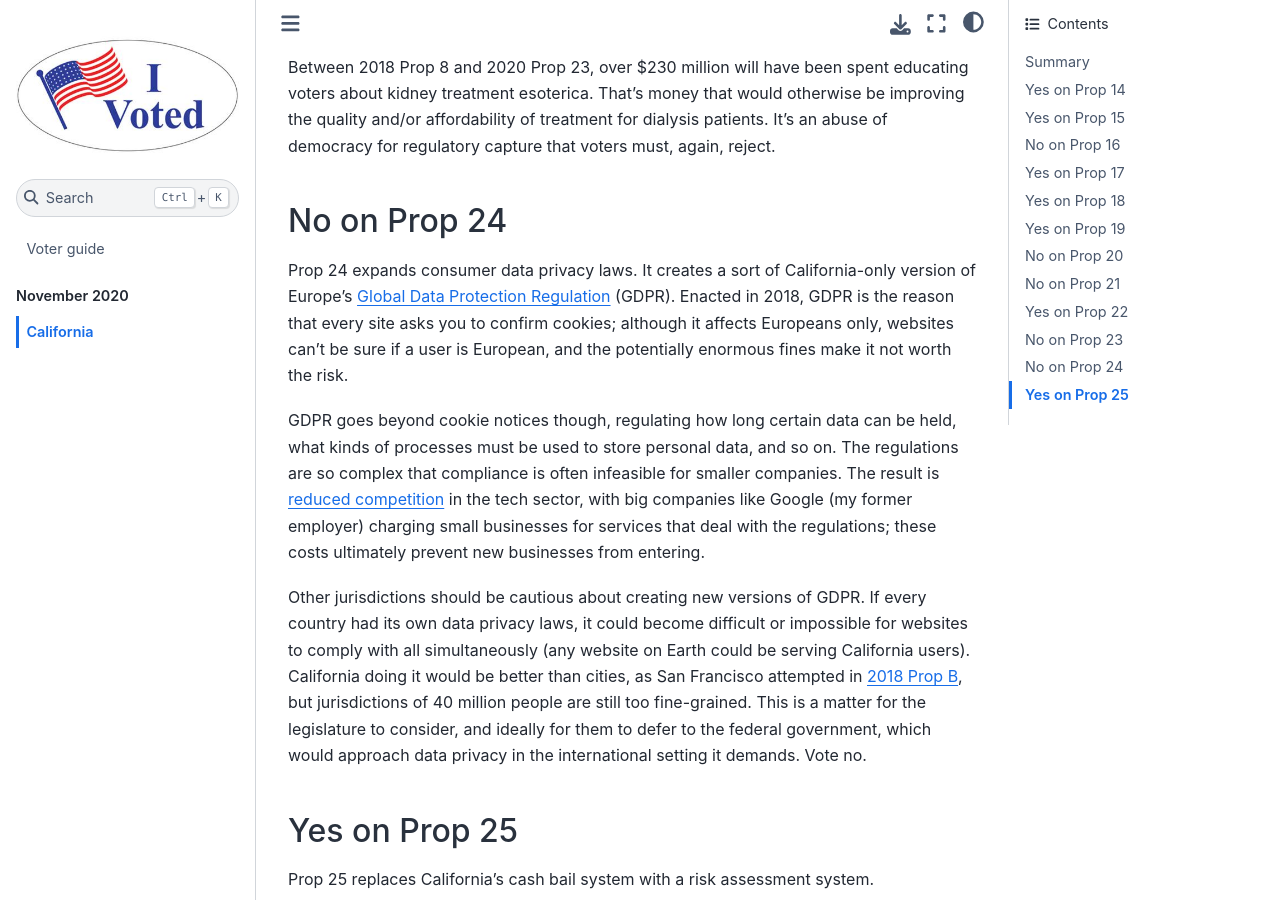
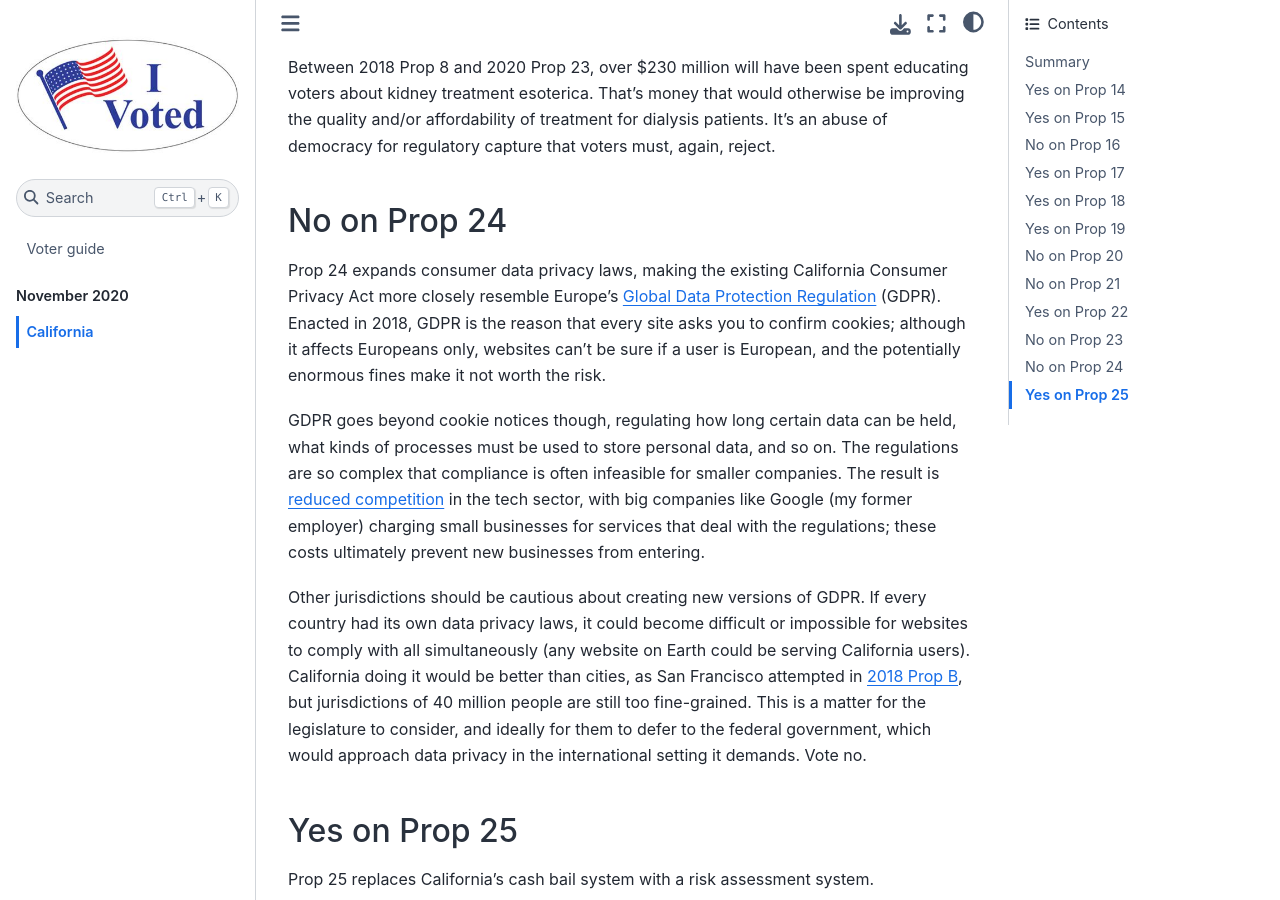
Before and after one commit to MaxGhenis/vote, a Jupyter Book: the page built from docs/nov2020/california.md, in a window 1280 px wide and 900 px high, scrolled down 13326 px. Built offline with Jupyter Book 1.0.4 settings and Sphinx 7.4.7 and the Sphinx Book theme 1.1.4, drawn with Linux system fonts in a browser that asks for light colours.

Commit message:
Clarify 24

```diff
--- a/docs/nov2020/california.md
+++ b/docs/nov2020/california.md
@@ -205,7 +205,7 @@ Between 2018 Prop 8 and 2020 Prop 23, over \$230 million will have been spent ed
 
 ## No on Prop 24
 
-Prop 24 expands consumer data privacy laws. It creates a sort of California-only version of Europe's [Global Data Protection Regulation](https://en.wikipedia.org/wiki/General_Data_Protection_Regulation) (GDPR). Enacted in 2018, GDPR is the reason that every site asks you to confirm cookies; although it affects Europeans only, websites can't be sure if a user is European, and the potentially enormous fines make it not worth the risk.
+Prop 24 expands consumer data privacy laws, making the existing California Consumer Privacy Act more closely resemble Europe's [Global Data Protection Regulation](https://en.wikipedia.org/wiki/General_Data_Protection_Regulation) (GDPR). Enacted in 2018, GDPR is the reason that every site asks you to confirm cookies; although it affects Europeans only, websites can't be sure if a user is European, and the potentially enormous fines make it not worth the risk.
 
 GDPR goes beyond cookie notices though, regulating how long certain data can be held, what kinds of processes must be used to store personal data, and so on. The regulations are so complex that compliance is often infeasible for smaller companies. The result is [reduced competition](https://academic.oup.com/jcle/article-abstract/16/3/349/5837809) in the tech sector, with big companies like Google (my former employer) charging small businesses for services that deal with the regulations; these costs ultimately prevent new businesses from entering.
 
```
